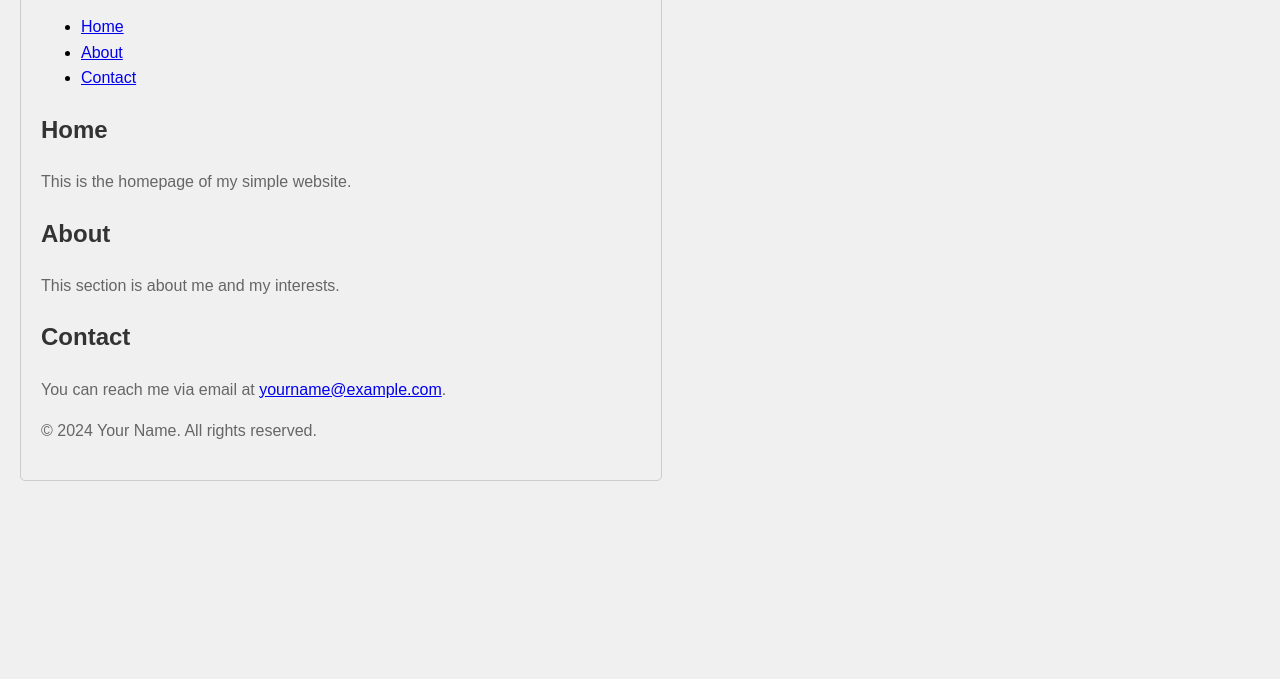
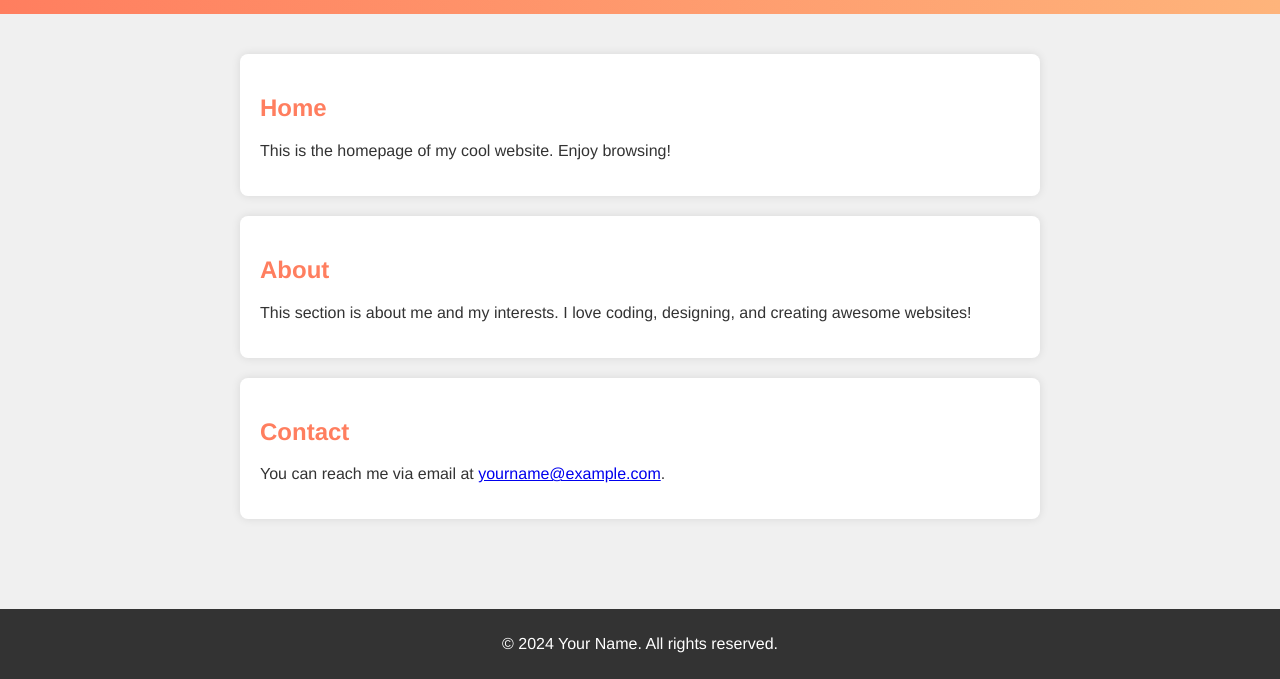
Before and after one commit to andromache2902/mywebsite, a plain HTML site: page index.html in a window 1280 px wide. Shown: the part 121-800 px from the top of the page. Drawn offline with Linux system fonts and the light colour scheme.

Commit message:
Update index.html

```diff
--- a/index.html
+++ b/index.html
@@ -3,29 +3,68 @@
 <head>
     <meta charset="UTF-8">
     <meta name="viewport" content="width=device-width, initial-scale=1.0">
-    <title>Simple HTML Website</title>
+    <title>Cool HTML Website</title>
     <style>
         body {
-            font-family: Arial, sans-serif;
-            line-height: 1.6;
-            margin: 20px;
-            max-width: 600px;
+            font-family: 'Helvetica Neue', Arial, sans-serif;
+            margin: 0;
             background-color: #f0f0f0;
+        }
+        header {
+            background: linear-gradient(to right, #ff7e5f, #feb47b);
+            color: white;
+            padding: 20px 0;
+            text-align: center;
+        }
+        header h1 {
+            margin: 0;
+            font-size: 2.5em;
+        }
+        nav ul {
+            list-style: none;
+            padding: 0;
+        }
+        nav ul li {
+            display: inline;
+            margin: 0 15px;
+        }
+        nav ul li a {
+            color: white;
+            text-decoration: none;
+            font-weight: bold;
+        }
+        main {
             padding: 20px;
-            border: 1px solid #ccc;
-            border-radius: 5px;
+            max-width: 800px;
+            margin: 0 auto;
         }
-        h1, h2, h3 {
+        section {
+            margin: 20px 0;
+            background: white;
+            padding: 20px;
+            border-radius: 8px;
+            box-shadow: 0 0 10px rgba(0, 0, 0, 0.1);
+        }
+        section h2 {
+            color: #ff7e5f;
+        }
+        section p {
             color: #333;
         }
-        p {
-            color: #666;
+        footer {
+            background: #333;
+            color: white;
+            text-align: center;
+            padding: 10px 0;
+            position: fixed;
+            bottom: 0;
+            width: 100%;
         }
     </style>
 </head>
 <body>
     <header>
-        <h1>Welcome to My Simple Website</h1>
+        <h1>Welcome to My Cool Website</h1>
         <nav>
             <ul>
                 <li><a href="#home">Home</a></li>
@@ -38,12 +77,12 @@
     <main>
         <section id="home">
             <h2>Home</h2>
-            <p>This is the homepage of my simple website.</p>
+            <p>This is the homepage of my cool website. Enjoy browsing!</p>
         </section>
 
         <section id="about">
             <h2>About</h2>
-            <p>This section is about me and my interests.</p>
+            <p>This section is about me and my interests. I love coding, designing, and creating awesome websites!</p>
         </section>
 
         <section id="contact">
```
